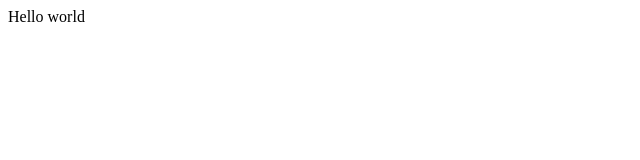
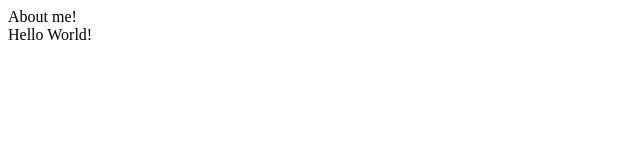
Before and after one commit to bscaspar/React-Webpack-Template, a React app: page /AboutMe in a window 1280 px wide. Shown: the full height of the page, 0-640 px from the left. Built offline with nearby package versions, Linux system fonts and the light colour scheme.

Commit message:
added basic routing

```diff
--- a/package.json
+++ b/package.json
@@ -21,6 +21,7 @@
   },
   "dependencies": {
     "react": "^16.5.2",
-    "react-dom": "^16.5.2"
+    "react-dom": "^16.5.2",
+    "react-router-dom": "^4.3.1"
   }
 }
--- /dev/null
+++ b/src/components/AboutMe.js
@@ -0,0 +1,11 @@
+import React from 'react';
+
+const AboutMe = () => {
+    return(
+        <div>
+            About me!
+        </div>
+    )
+}
+
+export default AboutMe;
--- /dev/null
+++ b/src/components/Home.js
@@ -0,0 +1,13 @@
+import React from 'react';
+import WelcomePage from './WelcomePage';
+
+const Home = () => {
+    const message = "Hello World!";
+    return(
+        <div>
+            <WelcomePage message={message} />
+        </div>
+    );
+};
+
+export default Home;
--- a/src/components/hello_world.js
+++ b/src/components/WelcomePage.js
@@ -1,12 +1,12 @@
 import React, { Component } from 'react';
 
-class HelloWorld extends Component {
+class WelcomePage extends Component {
     render(){
         return (
         <div>
-            {this.props.statement}
+            {this.props.message}
         </div>
         )
     }
 }
-export default HelloWorld;
+export default WelcomePage;
--- a/src/index.js
+++ b/src/index.js
@@ -1,20 +1,12 @@
 import React, { Component } from 'react';
 import ReactDOM from 'react-dom';
 
-import HelloWorld from './components/hello_world'
+import Routes from './router';
 
-class App extends Component {
-    constructor(props){
-        super(props);
-        this.state = { statement: "Hello world" }
-    }
-
-    render(){
-        return(
-            <HelloWorld statement = {this.state.statement}/>
-        )
-    }
-
+const App = () => {
+    return(
+        <Routes />
+    )
 }
 
 ReactDOM.render(<App />, document.querySelector('.container'));
--- /dev/null
+++ b/src/router.js
@@ -0,0 +1,19 @@
+import React from 'react';
+import { BrowserRouter, Route, IndexRoute, Switch } from 'react-router-dom';
+
+import Home from './components/Home';
+import WelcomePage from './components/WelcomePage';
+import AboutMe from './components/AboutMe';
+
+const Routes = () => {
+    return(
+        <BrowserRouter>
+            <div>
+                <Route path="/AboutMe" component={AboutMe} />
+                <Route path="/" component={Home} />
+            </div>
+        </BrowserRouter>
+    );
+};
+
+export default Routes;
```
Also changed, not shown: build/index.html, 3 other files.
